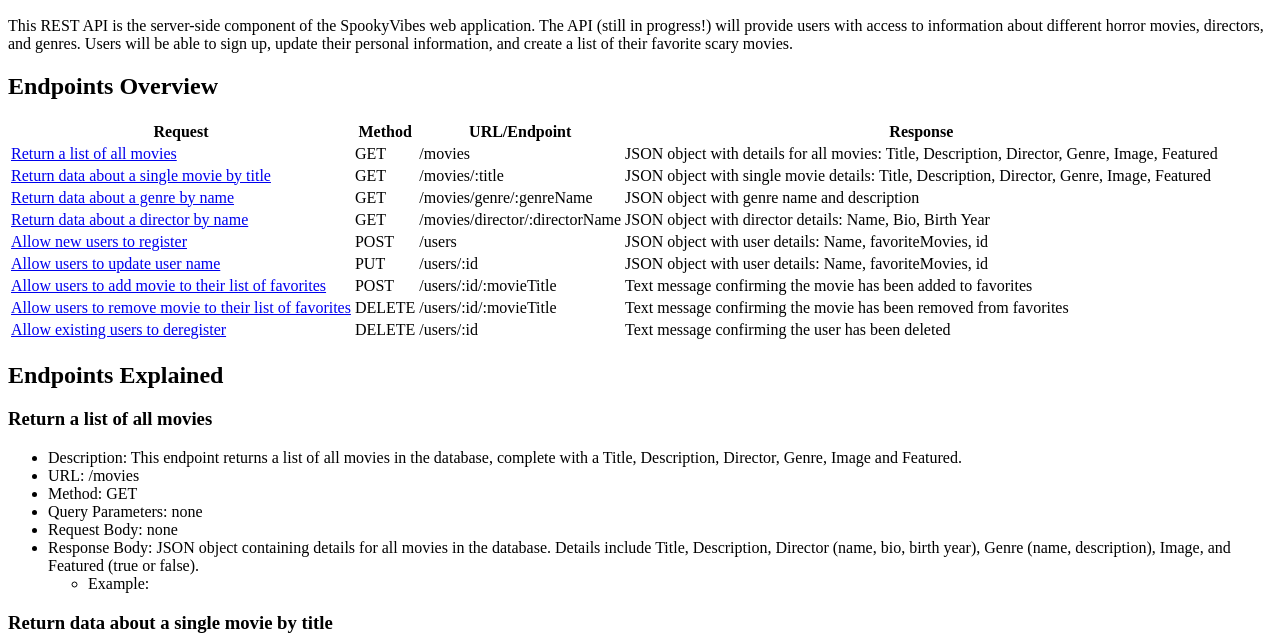
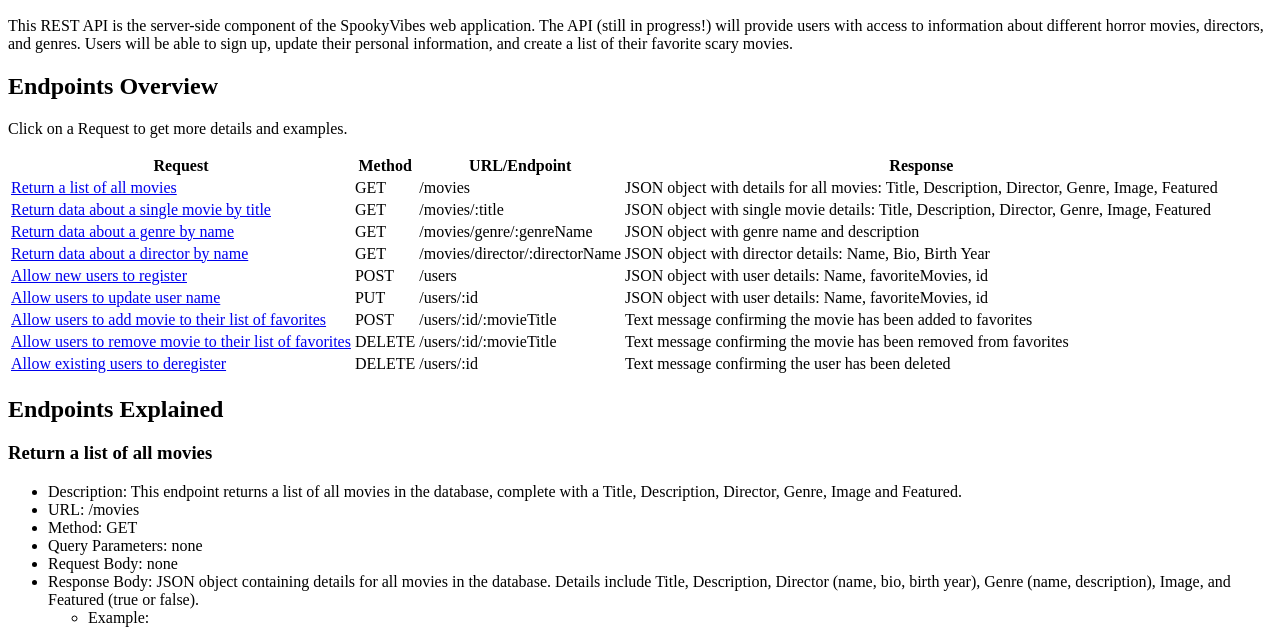
Before and after one commit to RParker505/movie_api, a website: page public/documentation.html in a window 1280 px wide. Shown: the part 110-753 px from the top of the page. Drawn offline with Linux system fonts and the light colour scheme.

Commit message:
Add text to click for more details

```diff
--- a/public/documentation.html
+++ b/public/documentation.html
@@ -10,6 +10,7 @@
         <h2>What does the SpookyVibes API do?</h2>
         <p>This REST API is the server-side component of the SpookyVibes web application. The API (still in progress!) will provide users with access to information about different horror movies, directors, and genres. Users will be able to sign up, update their personal information, and create a list of their favorite scary movies. </p>
         <h2>Endpoints Overview</h2>
+        <p>Click on a Request to get more details and examples.</p>
         <table>
             <thead>
                 <tr>
```
